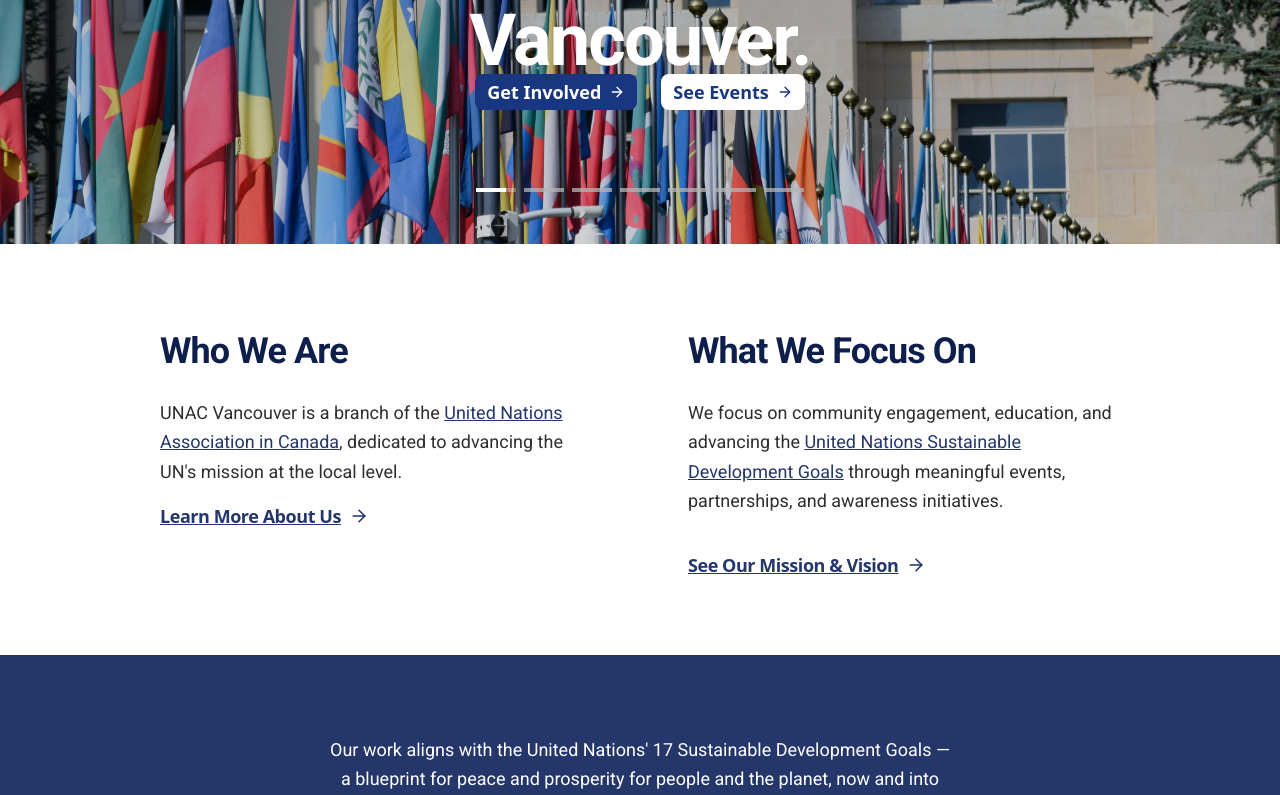
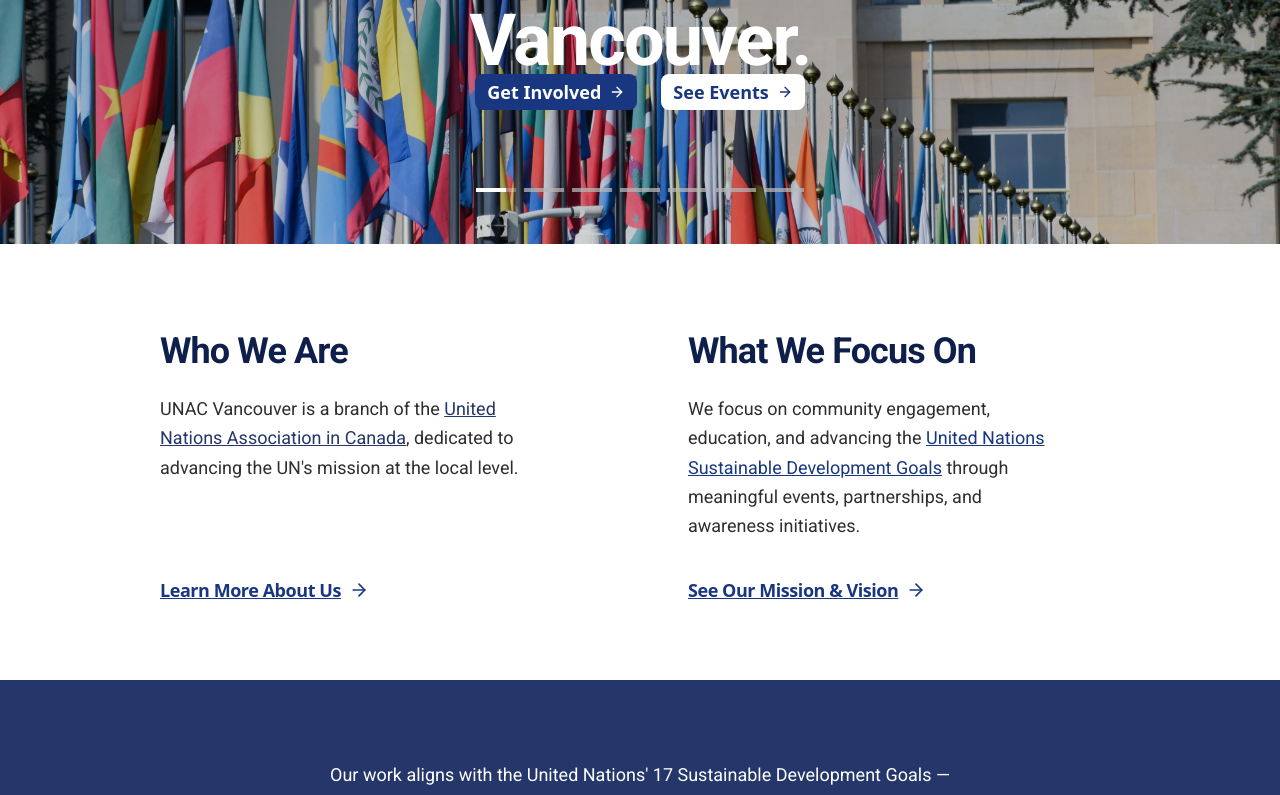
Before and after one commit to unac-vancouver/unacv-website, a React (Vite) app in the folder frontend/: page / in a window 1280 px wide. Shown: the part 366-1161 px from the top of the page. Built offline with nearby package versions, Linux system fonts and the light colour scheme.

Commit message:
feat: enhance AboutSnapshot component with improved link handling and layout adjustments

```diff
--- a/frontend/src/components/HomePageSections/AboutSnapshot.tsx
+++ b/frontend/src/components/HomePageSections/AboutSnapshot.tsx
@@ -1,5 +1,7 @@
-import ArrowRight from '@/assets/arrow-right-blue-link.svg'
 import { BodyLarge, H2 } from '@/components/ui/Typographies'
+import { ArrowRight } from "lucide-react"
+import { Link } from 'react-router-dom'
+
 
 export default function AboutSnapshot() {
     return (
@@ -7,14 +9,15 @@ export default function AboutSnapshot() {
             id="about-snapshot"
             className="bg-[var(--color-neutral-0)] w-full flex flex-col items-center px-6 md:px-20 lg:px-40 py-10 md:py-16 lg:py-20"
         >
+            <div className="flex flex-col gap-10 w-full">
+                {/* Content Row */}
                 <div className="flex flex-col lg:flex-row gap-10 lg:gap-24 items-start justify-center w-full">
                     {/* Who We Are Column */}
-                <div className="flex-1 flex flex-col gap-5 items-start justify-center w-full">
-                    <div className="flex flex-col gap-5 items-start w-full flex-1">
+                    <div className="flex-1 flex flex-col gap-y-4 gap-x-1 items-start w-full">
                         <H2 className="text-[var(--color-primary-blue-10)] w-full">
                             Who We Are
                         </H2>
-                        <BodyLarge className="text-[var(--color-neutral-9)] w-full">
+                        <BodyLarge className="text-[var(--color-neutral-9)] w-full xl:w-10/12">
                             UNAC Vancouver is a branch of the{' '}
                             <a
                                 href="https://unac.org"
@@ -26,46 +29,71 @@ export default function AboutSnapshot() {
                             </a>
                             , dedicated to advancing the UN's mission at the local level.
                         </BodyLarge>
-                    </div>
                         <a
                             href="/about"
-                        className="flex gap-2 items-center justify-center rounded-lg hover:opacity-80 transition-opacity"
+                            className="flex lg:hidden gap-2 items-center rounded-lg hover:opacity-80 transition-opacity"
                         >
-                        <span className="font-bold text-lg text-[var(--color-primary-blue-9)] tracking-tight leading-5 underline decoration-solid">
+                            <span className="font-semibold text-base sm:text-lg text-primary tracking-tight leading-5 underline decoration-solid">
                                 Learn More About Us
                             </span>
-                        <img src={ArrowRight} alt="" className="w-5 h-5" />
+                            <ArrowRight className="w-5 h-5 text-primary" />
                         </a>
                     </div>
 
                     {/* What We Focus On Column */}
-                <div className="flex-1 flex flex-col gap-10 items-start justify-center w-full">
-                    <div className="flex flex-col gap-5 items-start w-full">
+                    <div className="flex-1 flex flex-col gap-y-4 gap-x-1 items-start w-full">
                         <H2 className="text-[var(--color-primary-blue-10)] w-full">
                             What We Focus On
                         </H2>
-                        <BodyLarge className="text-[var(--color-neutral-9)] w-full">
+                        <BodyLarge className="text-[var(--color-neutral-9)] w-full xl:w-10/12">
                             We focus on community engagement, education, and advancing the{' '}
                             <a
                                 href="https://sdgs.un.org/goals"
                                 target="_blank"
                                 rel="noopener noreferrer"
-                                className="text-[var(--color-primary-blue-9)] underline decoration-solid"
+                                className="text-primary underline decoration-solid"
                             >
                                 United Nations Sustainable Development Goals
                             </a>
                             {' '}through meaningful events, partnerships, and awareness initiatives.
                         </BodyLarge>
-                    </div>
-                    <a
-                        href="/mission"
-                        className="flex gap-2 items-center justify-center rounded-lg hover:opacity-80 transition-opacity"
+                        <Link
+                            to="/mission"
+                            className="flex lg:hidden gap-2 items-center rounded-lg hover:opacity-80 transition-opacity"
                         >
-                        <span className="font-bold text-lg text-[var(--color-primary-blue-9)] tracking-tight leading-5 underline decoration-solid">
+                            <span className="font-semibold text-base sm:text-lg text-primary tracking-tight leading-5 underline decoration-solid">
                                 See Our Mission & Vision
                             </span>
-                        <img src={ArrowRight} alt="" className="w-5 h-5" />
+                            <ArrowRight className="w-5 h-5 text-primary" />
+                        </Link>
+                    </div>
+                </div>
+
+                {/* Links Row - Horizontally Aligned (Desktop Only) */}
+                <div className="hidden lg:flex lg:flex-row gap-24 items-start w-full">
+                    <div className="flex-1">
+                        <a
+                            href="/about"
+                            className="flex gap-2 items-center rounded-lg hover:opacity-80 transition-opacity"
+                        >
+                            <span className="font-semibold text-base sm:text-lg text-primary tracking-tight leading-5 underline decoration-solid">
+                                Learn More About Us
+                            </span>
+                            <ArrowRight className="w-5 h-5 text-primary" />
                         </a>
+                    </div>
+
+                    <div className="flex-1">
+                        <Link
+                            to="/mission"
+                            className="flex gap-2 items-center rounded-lg hover:opacity-80 transition-opacity"
+                        >
+                            <span className="font-semibold text-base sm:text-lg text-primary tracking-tight leading-5 underline decoration-solid">
+                                See Our Mission & Vision
+                            </span>
+                            <ArrowRight className="w-5 h-5 text-primary" />
+                        </Link>
+                    </div>
                 </div>
             </div>
         </section>
```
Lines whose indentation alone changed are shown as unchanged.
